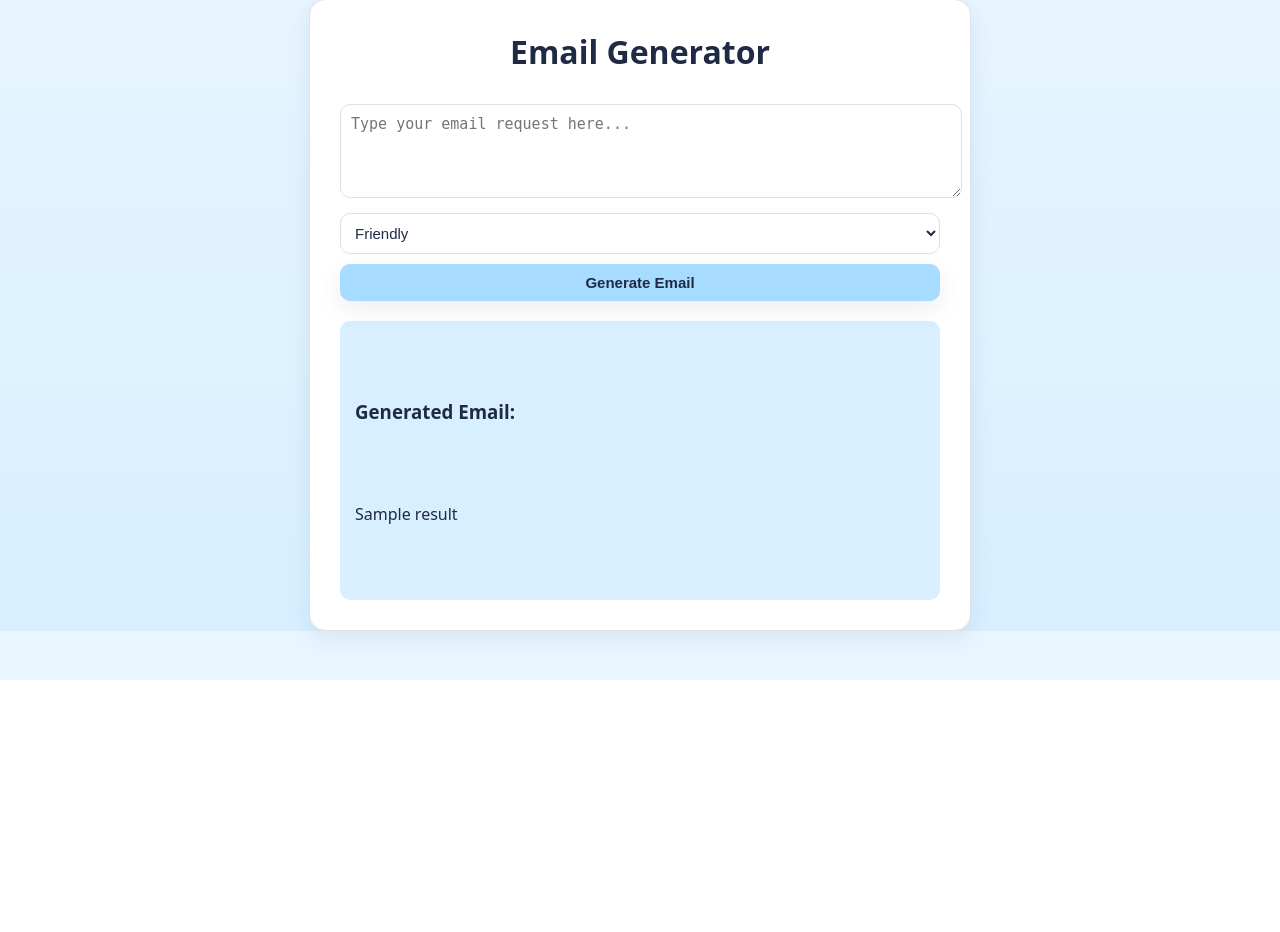
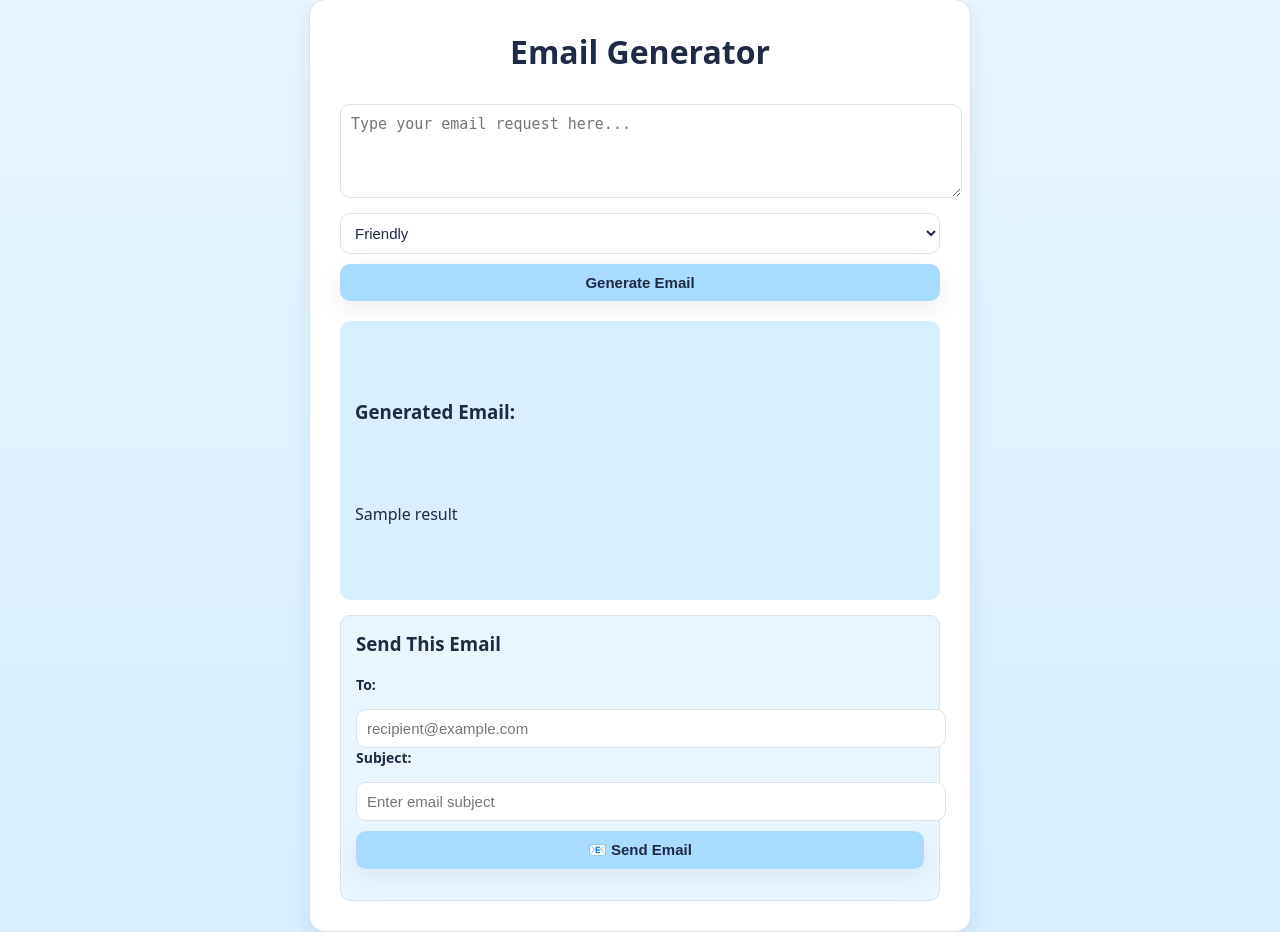
Before and after one commit to CS222-UIUC/fa25-fa25-team019-CM3, a Flask app: template backend/templates/home.html in a window 1280 px wide. Shown: the part 120-1052 px from the top of the page. Before the commit the page ends 800 px from the top, so only its background shows below. Run offline with Flask 3, Linux system fonts and the light colour scheme; the template is opened without the code that fills it: most values are stand-ins (such as "Sample title", 1, 10 or a date in 2020).

Commit message:
Modified frontend to include a send button and also now you can send emails from generator

```diff
--- a/backend/templates/home.html
+++ b/backend/templates/home.html
@@ -18,7 +18,6 @@
       --radius: 16px;
     }
 
-    /* 🌙 DARK MODE (same as Email Templates page) */
     [data-theme="dark"] {
       --pastel-blue: #1e293b;
       --blue-100: #334155;
@@ -49,12 +48,9 @@
       width: 600px;
     }
 
-    h1 {
-      margin-top: 0;
-      text-align: center;
-    }
+    h1 { margin-top: 0; text-align: center; }
 
-    textarea, select, button {
+    textarea, select, button, input {
       width: 100%;
       margin-top: 10px;
       padding: 10px;
@@ -78,6 +74,11 @@
 
     button:hover { transform: translateY(-1px); }
 
+    button:disabled {
+      opacity: 0.5;
+      cursor: not-allowed;
+    }
+
     .result {
       margin-top: 20px;
       background: var(--blue-100);
@@ -85,6 +86,21 @@
       padding: 15px;
       white-space: pre-wrap;
       color: var(--ink);
+    }
+
+    .send-section {
+      margin-top: 15px;
+      padding: 15px;
+      background: var(--pastel-blue);
+      border-radius: 10px;
+      border: 1px solid var(--border);
+    }
+
+    .send-section label {
+      display: block;
+      font-weight: 600;
+      margin-bottom: 5px;
+      font-size: 14px;
     }
 
     .tabs {
@@ -123,21 +139,18 @@
       transition: transform 0.12s ease;
       width: auto !important;
       display: inline-block !important;
-      flex: 0 0 auto !important;
     }
 
-    .theme-toggle:hover {
-      transform: translateY(-1px);
-    }
+    .theme-toggle:hover { transform: translateY(-1px); }
 
+    .success { color: #22c55e; font-weight: 600; }
+    .error { color: #ef4444; font-weight: 600; }
   </style>
 </head>
 
 <body>
   <nav class="tabs">
     <a class="tab" href="{{ url_for('email_templates') }}">Email Templates</a>
-
-    <!-- 🌙 THEME TOGGLE BUTTON -->
     <button class="theme-toggle" id="themeToggle">🌙 Dark Mode</button>
   </nav>
 
@@ -145,7 +158,7 @@
     <div class="card">
       <h1>Email Generator</h1>
       <form method="POST">
-        <textarea name="prompt" rows="4" placeholder="Type your email request here..."></textarea>
+        <textarea name="prompt" rows="4" placeholder="Type your email request here..." required></textarea>
         <select name="tone">
           <option value="Friendly">Friendly</option>
           <option value="Serious">Serious</option>
@@ -157,16 +170,29 @@
       {% if result %}
       <div class="result">
         <h3>Generated Email:</h3>
-        <p>{{ result }}</p>
+        <p id="emailBody">{{ result }}</p>
+      </div>
+
+      <!-- SEND EMAIL SECTION -->
+      <div class="send-section">
+        <h3 style="margin-top: 0;">Send This Email</h3>
+
+        <label for="recipient">To:</label>
+        <input type="email" id="recipient" placeholder="recipient@example.com" required />
+
+        <label for="subject">Subject:</label>
+        <input type="text" id="subject" placeholder="Enter email subject" required />
+
+        <button id="sendBtn" onclick="sendEmail()">📧 Send Email</button>
+        <p id="sendStatus"></p>
       </div>
       {% endif %}
     </div>
   </div>
 
   <script>
+    // Theme toggle
     const toggle = document.getElementById("themeToggle");
-
-    // Load saved theme
     if (localStorage.getItem("theme") === "dark") {
       document.documentElement.setAttribute("data-theme", "dark");
       toggle.textContent = "☀️ Light Mode";
@@ -183,6 +209,53 @@
         toggle.textContent = "☀️ Light Mode";
       }
     });
+
+    // Send email function
+    async function sendEmail() {
+      const recipient = document.getElementById('recipient').value;
+      const subject = document.getElementById('subject').value;
+      const body = document.getElementById('emailBody').innerText;
+      const sendBtn = document.getElementById('sendBtn');
+      const status = document.getElementById('sendStatus');
+
+      if (!recipient || !subject) {
+        status.innerHTML = '<span class="error">Please fill in recipient and subject</span>';
+        return;
+      }
+
+      sendBtn.disabled = true;
+      sendBtn.textContent = '⏳ Sending...';
+      status.innerHTML = '';
+
+      try {
+        const response = await fetch('http://127.0.0.1:5000/send-email', {
+          method: 'POST',
+          headers: {
+            'Content-Type': 'application/json',
+          },
+          body: JSON.stringify({
+            recipient: recipient,
+            subject: subject,
+            body: body
+          })
+        });
+
+        const data = await response.json();
+
+        if (data.status === 'success') {
+          status.innerHTML = '<span class="success">Email sent successfully!</span>';
+          document.getElementById('recipient').value = '';
+          document.getElementById('subject').value = '';
+        } else {
+          status.innerHTML = `<span class="error"> Error: ${data.message}</span>`;
+        }
+      } catch (error) {
+        status.innerHTML = `<span class="error">Failed to send: ${error.message}</span>`;
+      } finally {
+        sendBtn.disabled = false;
+        sendBtn.textContent = '📧 Send Email';
+      }
+    }
   </script>
 
 </body>
```
Also changed, not shown: backend/api-code.py (deleted, +0 -36 lines), backend/sender.py (deleted, +0 -47 lines), 1 other file.
